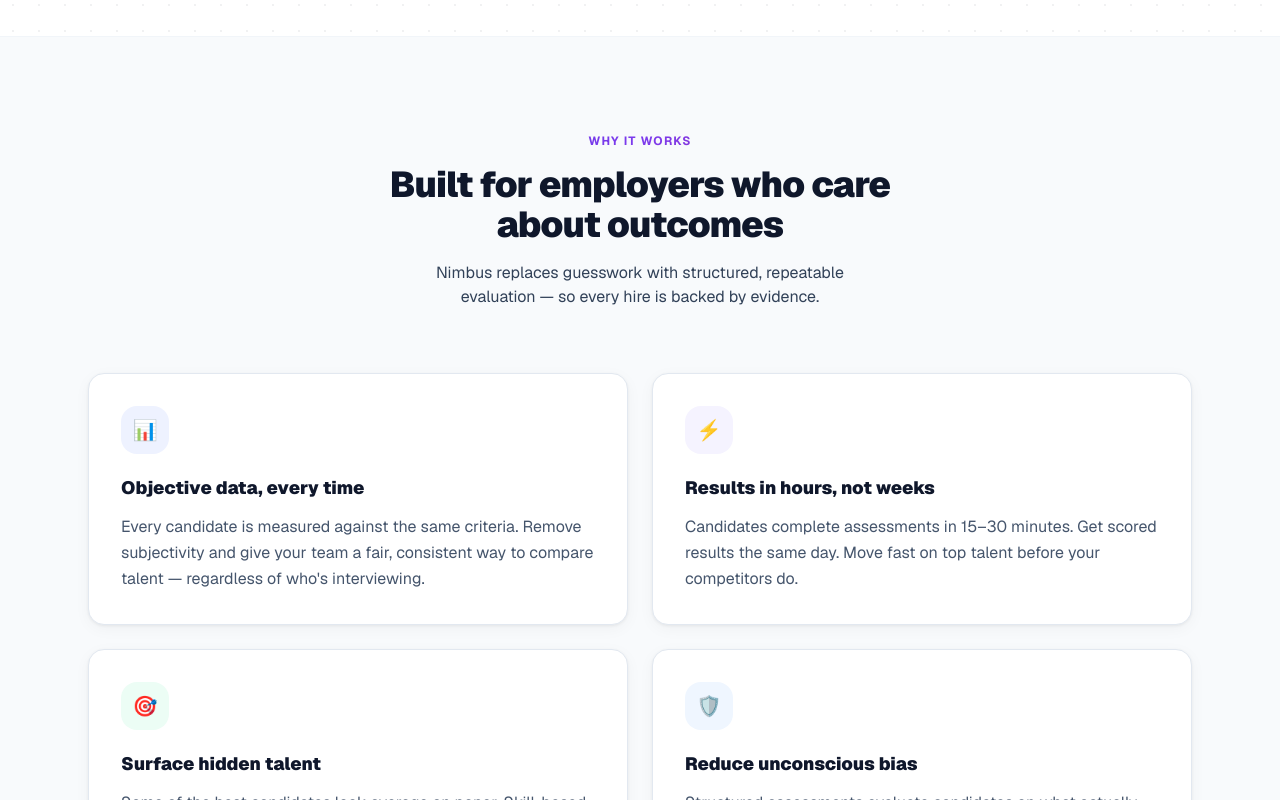
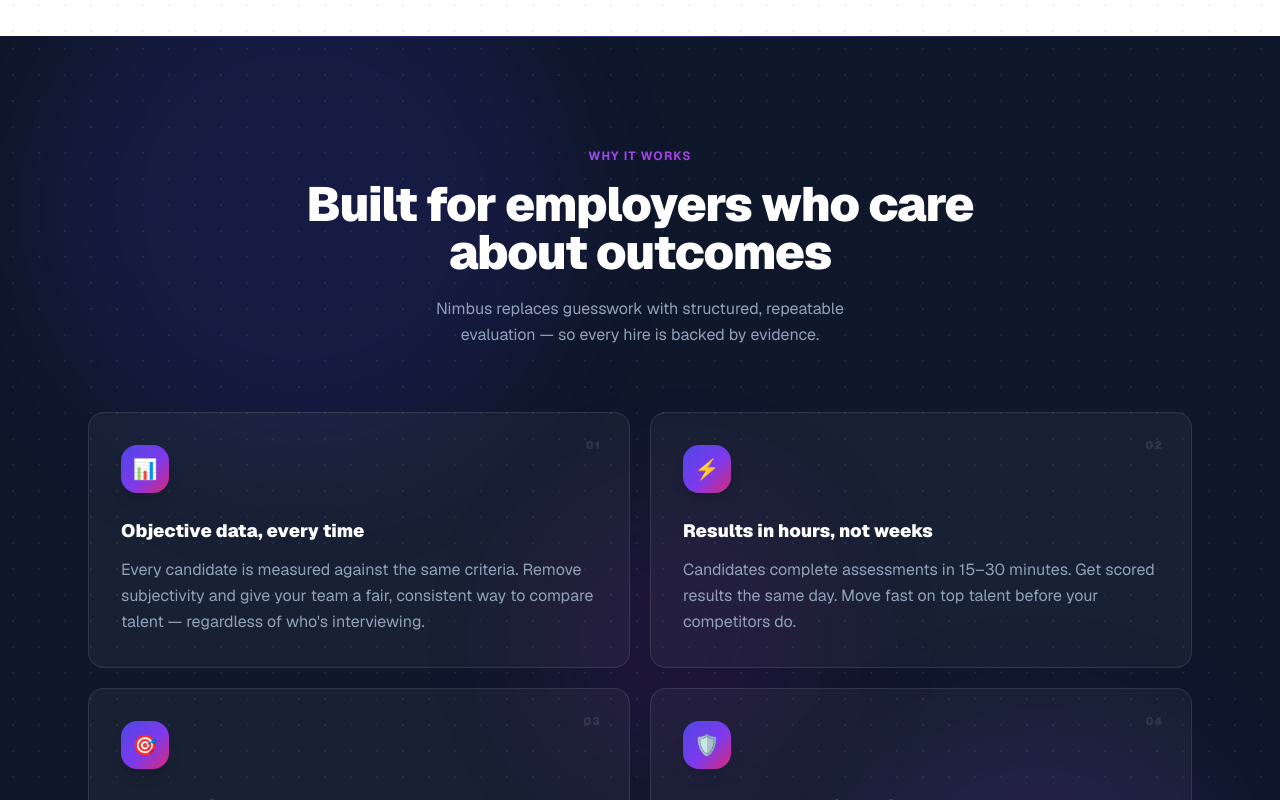
Before and after one commit to cmarq2/nimbus, a Next.js app: page / in a window 1280 px wide. Shown: the part 1920-2720 px from the top of the page. Built offline with nearby package versions, Linux system fonts and the light colour scheme.

Commit message:
Redesign Why It Works section with dark premium style, glassy cards, gradient icons

```diff
--- a/app/page.tsx
+++ b/app/page.tsx
@@ -323,31 +323,52 @@
       </section>
 
       {/* ── WHY NIMBUS WORKS ────────────────────── */}
-      <section className="bg-slate-50 border-y border-slate-100">
-        <div className="max-w-6xl mx-auto px-6 py-24">
+      <section className="relative bg-slate-900 overflow-hidden">
+        {/* Ambient orbs */}
+        <div className="absolute top-[-80px] left-[4%] w-[500px] h-[500px] bg-indigo-600/12 rounded-full blur-3xl pointer-events-none" />
+        <div className="absolute bottom-[-60px] right-[4%] w-96 h-96 bg-violet-600/12 rounded-full blur-3xl pointer-events-none" />
+        <div className="absolute top-[45%] left-[42%] w-72 h-72 bg-fuchsia-600/8 rounded-full blur-3xl pointer-events-none" />
+        <div className="absolute inset-0 bg-dot-grid-dark pointer-events-none" />
+        <div className="absolute top-0 left-0 right-0 h-px bg-gradient-to-r from-transparent via-indigo-500/40 to-transparent" />
+        <div className="absolute bottom-0 left-0 right-0 h-px bg-gradient-to-r from-transparent via-violet-500/30 to-transparent" />
+
+        <div className="relative z-10 max-w-6xl mx-auto px-6 py-28">
           <div className="text-center mb-16">
-            <span className="text-xs font-bold uppercase tracking-widest text-gradient mb-4 block">
+            <span className="text-xs font-bold uppercase tracking-widest text-gradient-hero mb-4 block">
               Why It Works
             </span>
-            <h2 className="text-4xl font-black text-slate-900 tracking-tight mb-4">
+            <h2 className="text-4xl sm:text-5xl font-black text-white tracking-tight mb-5">
               Built for employers who care<br />about outcomes
             </h2>
-            <p className="text-base text-slate-700 max-w-md mx-auto">
+            <p className="text-base text-slate-400 max-w-md mx-auto leading-relaxed">
               Nimbus replaces guesswork with structured, repeatable evaluation — so every hire is backed by evidence.
             </p>
           </div>
 
-          <div className="grid grid-cols-1 sm:grid-cols-2 gap-6">
-            {benefits.map(b => (
+          <div className="grid grid-cols-1 sm:grid-cols-2 gap-5">
+            {benefits.map((b, i) => (
               <div
                 key={b.title}
-                className="group bg-white border border-slate-200 rounded-2xl p-8 card-shadow card-shadow-hover"
+                className="group relative bg-white/[0.04] border border-white/10 rounded-2xl p-8 hover:bg-white/[0.07] hover:border-white/20 transition-all duration-300 overflow-hidden"
               >
-                <div className={`w-12 h-12 ${b.bg} rounded-2xl flex items-center justify-center mb-5 group-hover:scale-110 transition-transform duration-300`}>
+                {/* Per-card hover glow */}
+                <div
+                  className="absolute inset-0 rounded-2xl opacity-0 group-hover:opacity-100 transition-opacity duration-500 pointer-events-none"
+                  style={{ background: 'radial-gradient(ellipse at 20% 20%, rgba(99,102,241,0.13), transparent 65%)' }}
+                />
+                {/* Card number */}
+                <span className="absolute top-6 right-7 text-[11px] font-black text-white/10 tracking-widest select-none">
+                  0{i + 1}
+                </span>
+
+                <div
+                  className="relative w-12 h-12 rounded-2xl flex items-center justify-center mb-6 group-hover:scale-110 transition-transform duration-300 shadow-lg"
+                  style={{ background: 'linear-gradient(135deg, #4f46e5 0%, #7c3aed 55%, #db2777 100%)' }}
+                >
                   <span className="text-xl">{b.icon}</span>
                 </div>
-                <h3 className={`font-black text-slate-900 mb-3 text-lg`}>{b.title}</h3>
-                <p className="text-base text-slate-600 leading-relaxed">{b.body}</p>
+                <h3 className="relative font-black text-white mb-3 text-lg">{b.title}</h3>
+                <p className="relative text-base text-slate-400 leading-relaxed">{b.body}</p>
               </div>
             ))}
           </div>
```
